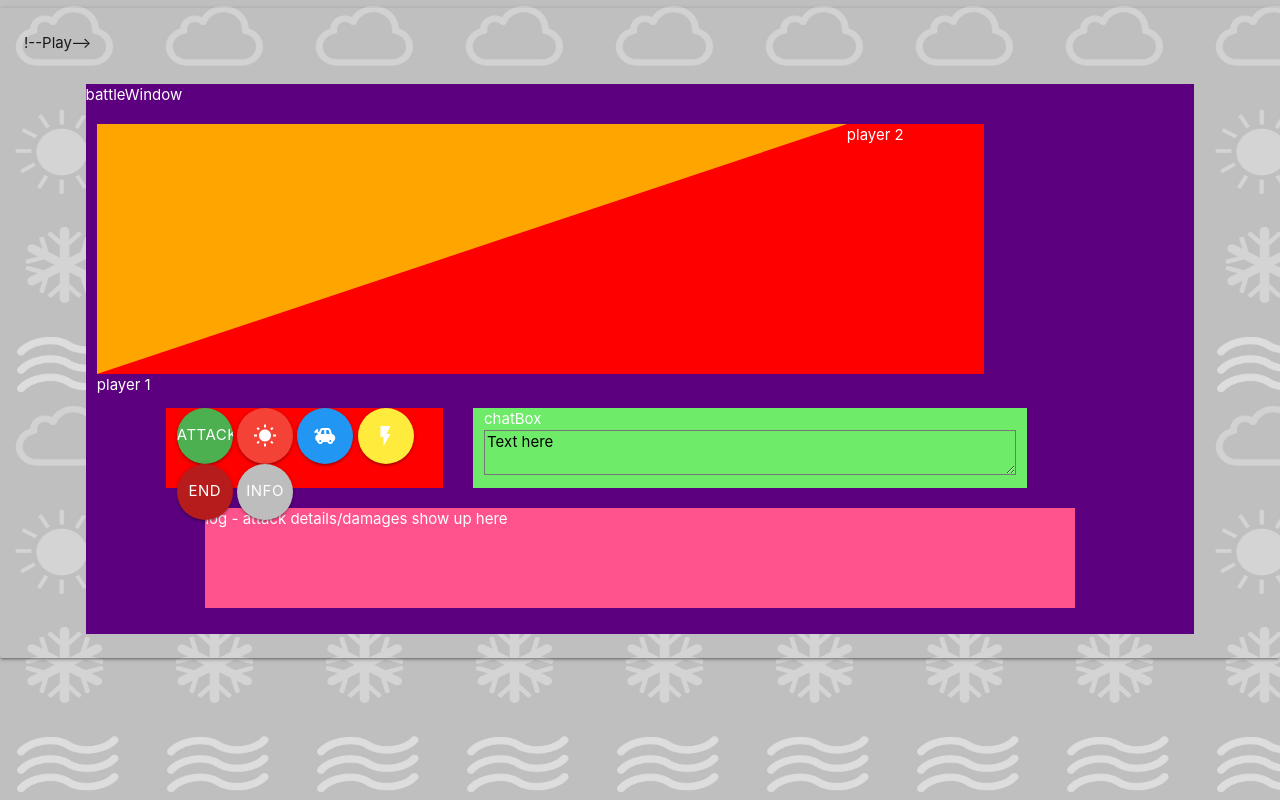
After one commit to ac3charland/WeatherWars, a PHP site: the page made by buttons attack.html in a window 1280 px wide. The commit adds this page. Run offline with PHP 8.4, Linux system fonts and the light colour scheme.

Commit message:
thirdcommit

```diff
--- a/assets/style/style.css
+++ b/assets/style/style.css
@@ -1,5 +1,65 @@
-body {
-    background-color: gray;
+#button{
+    width: 300px;
+    font-size: 50px;
+}
+
+
+
+
+
+
+
+body {background-image: url("My Post (1).jpg");
+    background-repeat: repeat;
+    background-size: 150px 400px;
+}
+
+h3 {
+
+    font-size: 160px;
+    font-family: 'Source Code Pro', monospace;
+
+}
+h3.shadow {  text-shadow: 1.3px 1.3px 1.3px  white, 4px 4px 6px #666363; }
+
+.paragraph{
+font-size: 10px;
+margin-top: 5px;
+width: 80%;
+margin-left: 90px;
+background-color: #728aa9fA;
+
+
+}
+
+div.instructionheader{
+    font-size: 30px;
+
+}
+
+
+
+div#info {
+
+    box-shadow: inset 5px 3px 5px 3px #2d2c2c, inset 0px 0px 2px 20px black;
+}
+#info {background-color: #e0e0e0;
+height: 500px;
+width: 900px;
+border-radius: 25px;
+
+}
+div.instructions {background-color: #728aa9fA;
+    height: 150px;
+    width: 900px;
+
+    font-size: 15px;
+    box-shadow: inset 5px 3px 5px 3px #2d2c2c, inset 0px 0px 2px 15px black;
+
+
+
+
+
 }
 
 #play {
@@ -12,37 +72,44 @@ body {
     margin-right: auto;
  }
 
+#battleWindow {
+    position: relative;
+ }
 
  #player1Window {
      width: 80%;
      height: 0;
-	border-top: 200px solid orange;
-    border-right: 900px solid transparent;
+     border-top: 250px solid orange;
+    border-right: 750px solid transparent;
 
     margin-left: auto;
     margin-right: auto;
 
     position: absolute;
-    top: 10px;
+    top: 40px;
+    left: 20;
  }
 
 
  #player2Window {
     width: 80%;
      height: 0;
-    border-bottom: 200px solid red;
-	border-left: 900px solid transparent;
+    border-bottom: 250px solid red;
+     border-left: 750px solid transparent;
 
     margin-left: auto;
     margin-right: auto;
 
     position: absolute;
-    top: 10px;
+    top: 40px;
+    right: 20;
  }
 
-#attackButtons {
+ #attackButtons{
+
     background-color:red;
     margin-left: 80px;
+    margin-top: 280px;
     height: 80px;
  }
 
@@ -53,6 +120,7 @@ body {
 
  #chatBox {
     background-color:rgb(110, 236, 105);
+    margin-top: 280px;
     margin-left: 30px;
     height: 80px;
  }
--- /dev/null
+++ b/buttons attack.html
@@ -0,0 +1,61 @@
+<!DOCTYPE html>
+
+<html lang="en">
+<head>
+    <meta charset="UTF-8">
+    <meta http-equiv="X-UA-Compatible" content="ie=edge">
+    <title>Weather War</title>
+
+    <link href="https://fonts.googleapis.com/icon?family=Material+Icons" rel="stylesheet">
+   <!--Import materialize.css-->
+
+   <link rel="stylesheet" href="https://cdnjs.cloudflare.com/ajax/libs/materialize/1.0.0/css/materialize.min.css">
+   <link rel="stylesheet" href="assets/style/style.css">
+   <!--Let browser know website is optimized for mobile-->
+   <meta name="viewport" content="width=device-width, initial-scale=1.0"/>
+</head>
+<body class="card-panel #90a4ae blue-grey lighten-2">
+
+
+        !--Play-->
+        <!-- Materialize -->
+        <div id="play">
+           <!-- Row 1: battling window-->
+       <div class="row" id="battleWindow">battleWindow
+           <div class="col s12">
+               <div id="player1Window">player 1</div>
+               <div id="player2Window">player 2</div>
+           </div>
+       </div>
+           <!-- Row 2, 2 Columns: buttons and chatbox-->
+       <div class="row">
+               <div class="col s3" id="attackButtons">
+                       <a class="btn-floating btn-large waves-effect waves-light green">Attack<i class="material-icons"></i></a>
+                       <a class="btn-floating btn-large waves-effect waves-light red"><i class="material-icons">wb_sunny</i></a>
+                       <a class="btn-floating btn-large waves-effect waves-light blue"><i class="material-icons">toys</i></a>
+                       <a class="btn-floating btn-large waves-effect waves-light yellow"><i class="material-icons">flash_on</i></a>
+                       <a class="btn-floating btn-large waves-effect waves-light #b71c1c red darken-4">End<i class="material-icons"></i></a>
+                       <a class="btn-floating btn-large waves-effect waves-light #bdbdbd grey lighten-1">Info<i class="material-icons"></i></a>
+
+
+                    </div>
+               <div class="col s6" id="chatBox"> chatBox
+                       <form>
+                           <textarea class="scrollabletextbox" name="note">Text here</textarea>
+                       </form>
+               </div>
+       </div>
+             <!-- Row 3: log-->
+       <div class="row">
+             <div class="col s12">
+                 <div id="log">log - attack details/damages show up here</div>
+
+             </div>
+         </div>
+       </div>
+
+
+       <div class="container center-align">
+
+</body>
+</html>
```
Also changed, not shown: index.html (+24 -44 lines), assets/style/My Post (1).jpg (added). Lines whose indentation alone changed are shown as unchanged.
